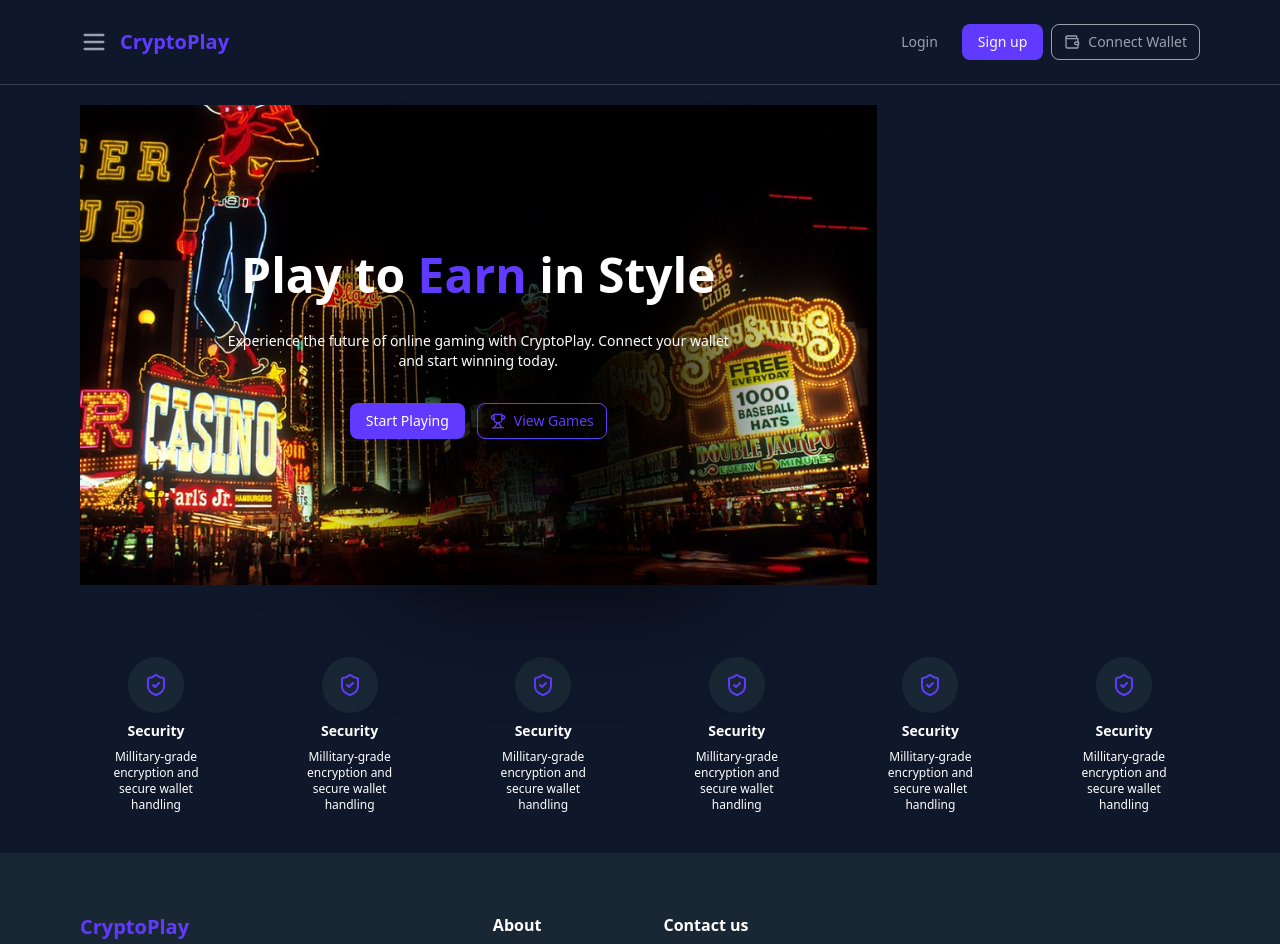
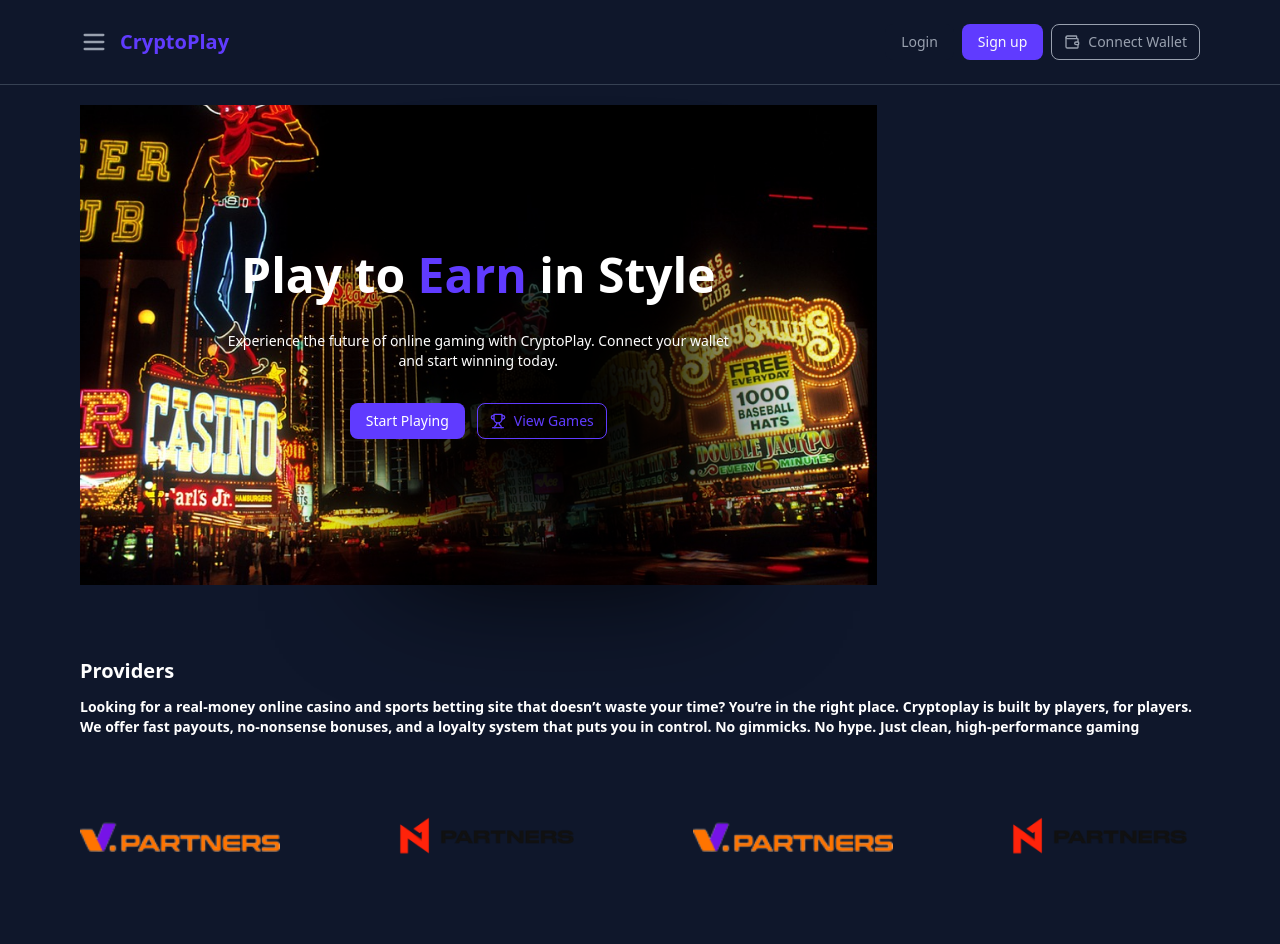
Before and after one commit to dd3vahmad/cryptoplay, a Next.js app: page / in a window 1280 px wide. Shown: the top 944 px of the page. Built offline with nearby package versions, Linux system fonts and the light colour scheme.

Commit message:
Add: Providers section

```diff
--- a/app/page.tsx
+++ b/app/page.tsx
@@ -2,12 +2,14 @@ import Hero from "@/components/Hero";
 import Navbar from "../components/Navbar";
 import Footer from "@/components/Footer";
 import Features from "@/components/Features";
+import Providers from "@/components/Providers";
 
 export default function Home() {
   return (
     <div className="w-full flex flex-col">
       <Navbar />
       <Hero />
+      <Providers />
       <Features />
       <Footer />
     </div>
--- a/components/Features.tsx
+++ b/components/Features.tsx
@@ -1,4 +1,11 @@
-import { ShieldCheck } from "lucide-react";
+import {
+  Crown,
+  HeartHandshake,
+  History,
+  MessageCircle,
+  ShieldCheck,
+  Watch,
+} from "lucide-react";
 
 const Features = () => {
   const features = [
@@ -9,34 +16,34 @@ const Features = () => {
       status: "available",
     },
     {
-      icon: ShieldCheck,
-      title: "Security",
-      description: "Millitary-grade encryption and secure wallet handling",
+      icon: History,
+      title: "Bet Tracking",
+      description: "Comprehensive history and analytics",
       status: "available",
     },
 
     {
-      icon: ShieldCheck,
-      title: "Security",
-      description: "Millitary-grade encryption and secure wallet handling",
+      icon: HeartHandshake,
+      title: "Affiliate Program",
+      description: "Earn from referrals",
       status: "available",
     },
     {
-      icon: ShieldCheck,
-      title: "Security",
-      description: "Millitary-grade encryption and secure wallet handling",
+      icon: Watch,
+      title: "Live Casino",
+      description: "Real-time dealer games",
       status: "coming-soon",
     },
     {
-      icon: ShieldCheck,
-      title: "Security",
-      description: "Millitary-grade encryption and secure wallet handling",
+      icon: MessageCircle,
+      title: "Community",
+      description: "Live chat & social features",
       status: "coming-soon",
     },
     {
-      icon: ShieldCheck,
-      title: "Security",
-      description: "Millitary-grade encryption and secure wallet handling",
+      icon: Crown,
+      title: "VIP Program",
+      description: "Exclusive rewards & benefits",
       status: "available",
     },
   ];
@@ -51,12 +58,12 @@ const Features = () => {
             key={i}
             className="flex flex-col items-center justify-center gap-y-2 text-white"
           >
-            <div className="p-4 rounded-full bg-secondary text-tertiary">
-              <Icon />
+            <div className="p-4 rounded-full bg-secondary text-tertiary cursor-pointer">
+              <Icon className="hover:animate-bounce" />
             </div>
 
             <h3 className="font-semibold text-sm">{feature.title}</h3>
-            <p className="text-xs max-w-[120px] text-center">
+            <p className="text-xs max-w-[150px] text-center">
               {feature.description}
             </p>
           </div>
--- /dev/null
+++ b/components/Providers.tsx
@@ -0,0 +1,49 @@
+import Image from "next/image";
+import provider1 from "@/assets/partner-1.png";
+import provider2 from "@/assets/partner-2.png";
+
+const Providers = () => {
+  return (
+    <div className="text-white w-full px-20 py-10">
+      <div className="flex flex-col gap-y-3">
+        <h2 className="text-xl font-semibold">Providers</h2>
+        <p className="text-sm font-semibold">
+          Looking for a real-money online casino and sports betting site that
+          doesn’t waste your time? You’re in the right place. Cryptoplay is
+          built by players, for players. We offer fast payouts, no-nonsense
+          bonuses, and a loyalty system that puts you in control. No gimmicks.
+          No hype. Just clean, high-performance gaming
+        </p>
+      </div>
+
+      <div className="flex w-full justify-between items-center gap-4">
+        <Image
+          src={provider1.src}
+          alt="Provider/Partner"
+          width={200}
+          height={100}
+        />
+        <Image
+          src={provider2.src}
+          alt="Provider/Partner"
+          width={200}
+          height={100}
+        />
+        <Image
+          src={provider1.src}
+          alt="Provider/Partner"
+          width={200}
+          height={100}
+        />
+        <Image
+          src={provider2.src}
+          alt="Provider/Partner"
+          width={200}
+          height={100}
+        />
+      </div>
+    </div>
+  );
+};
+
+export default Providers;
```
